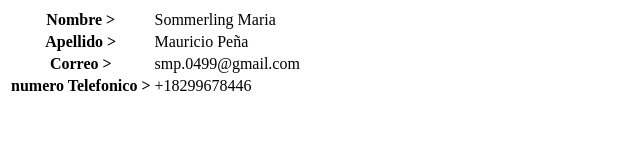
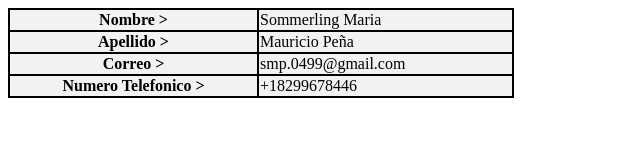
Before and after one commit to Sommer04/CaC-fullstack-node.js_Tareas_Practicas, a plain HTML site: page index.html in a window 1280 px wide. Shown: the whole page, without its empty margins (0-640 px from the left). Drawn offline with Linux system fonts and the light colour scheme.

Commit message:
styled table

```diff
--- a/index.html
+++ b/index.html
@@ -6,26 +6,26 @@
     <title>Document</title>
 </head>
 <body>
-    <table>
+    <table width= "40%" bgcolor="black">
         <tbody>
-            <thead>
-                <tr>
+            <thead  style="background-color: #f2f2f2; border: 1px solid #ddd;">
+                <tr >
                     <th scope="col">Nombre ></th>
-                    <td>Sommerling Maria</td>
+                    <td >Sommerling Maria</td>
                     </tr>
             </thead>
 
-        <tr>
+        <tr style="background-color: #f2f2f2; border: 1px solid #ddd;">
         <th scope="col">Apellido > </th>
         <td>Mauricio Peña</td>
         </tr>
-        <tr>
+        <tr style="background-color: #f2f2f2; border: 1px solid #ddd;">
             <th scope="col">Correo > </th>
             <td>smp.0499@gmail.com</td>
         </tr>
 
-        <tr>
-            <th scope="col">numero Telefonico >  </th>
+        <tr style="background-color: #f2f2f2; border: 1px solid #ddd;">
+            <th scope="col">Numero Telefonico >  </th>
             <td>+18299678446</td>
             </tr>
         </tbody>
```
